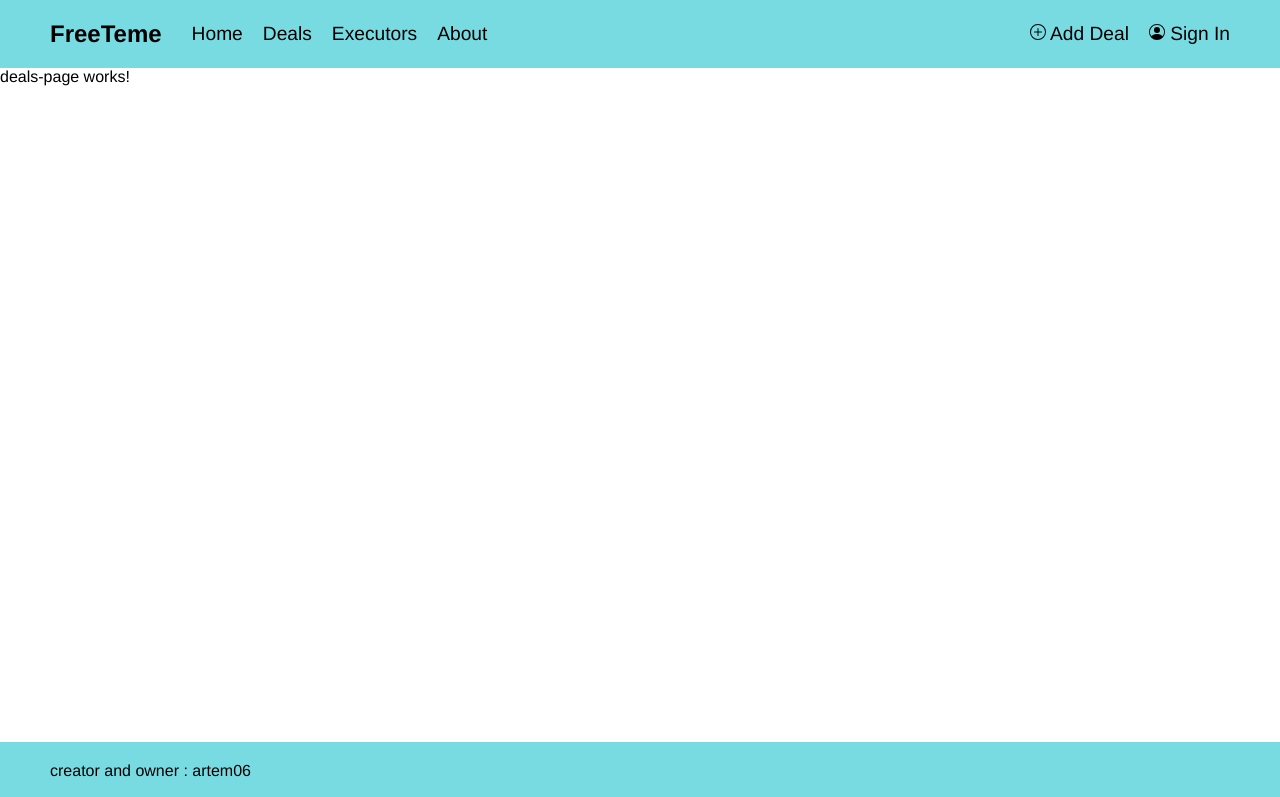
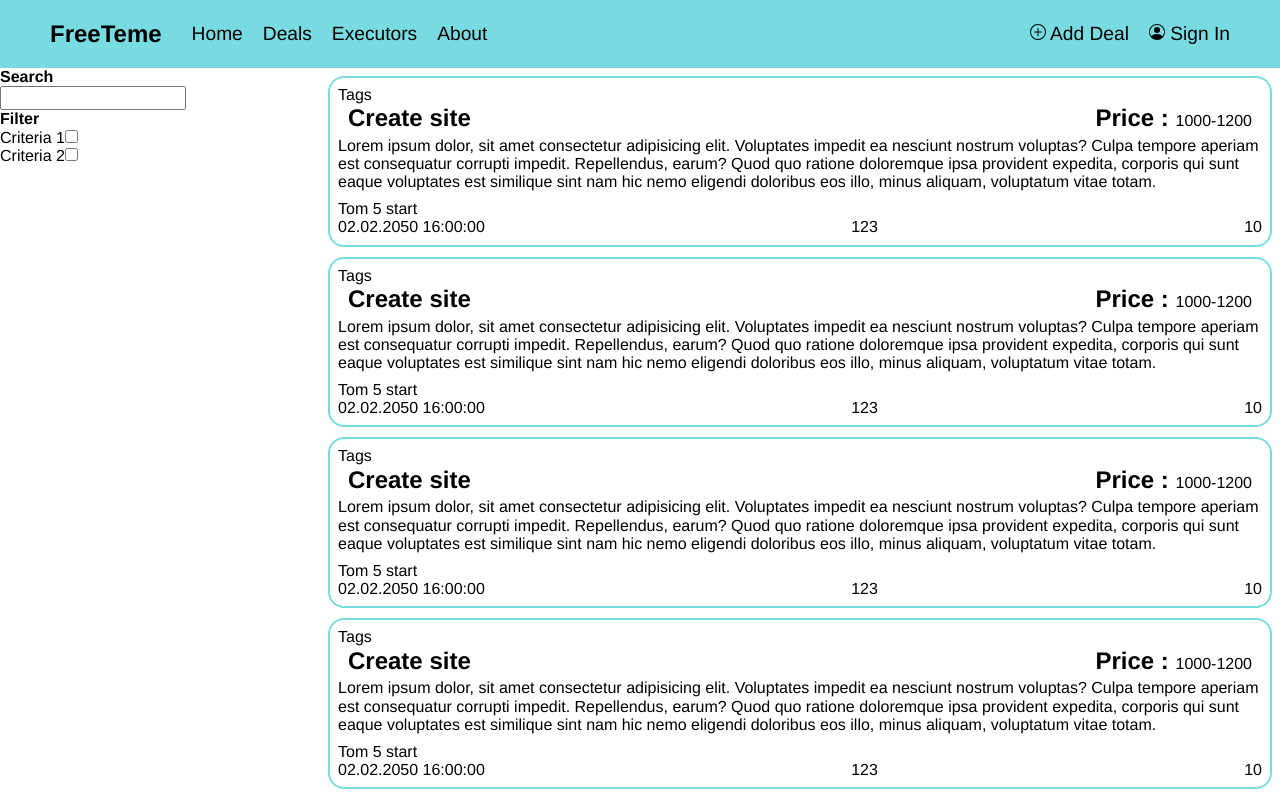
Before and after one commit to ArtemSoftware2006/FreeTeme-angular, an Angular app: page /deals in a window 1280 px wide. Shown: the top 797 px of the page. Built offline with nearby package versions, Linux system fonts and the light colour scheme.

Commit message:
Добавил карточки Заказов

```diff
--- a/src/app/app.config.ts
+++ b/src/app/app.config.ts
@@ -1,8 +1,17 @@
-import { ApplicationConfig } from '@angular/core';
+import { ApplicationConfig, importProvidersFrom } from '@angular/core';
 import { provideRouter } from '@angular/router';
 
 import { routes } from './app.routes';
+import { HTTP_INTERCEPTORS, HttpClientModule } from '@angular/common/http';
+import { AuthorizationInterceptorService } from './services/interceptors/authorization-interceptor.service';
 
 export const appConfig: ApplicationConfig = {
-  providers: [provideRouter(routes)]
+  providers: [provideRouter(routes),
+    importProvidersFrom(HttpClientModule),
+    {
+      provide: HTTP_INTERCEPTORS,
+      multi: true,
+      useExisting: AuthorizationInterceptorService
+    }
+  ]
 };
--- /dev/null
+++ b/src/app/components/deal-card/deal-card.component.scss
@@ -0,0 +1,53 @@
+@import "../../../shared/variables.scss";
+
+.deal-card {
+    &__wrapper {
+        display: flex;
+        flex-direction: column;
+        padding: 8px;
+        border: 2px solid $color-primary;
+        border-radius: 1rem;
+    }
+
+    &__tags {
+        display: flex;
+        flex-direction: row;
+    }
+
+    &__head {
+        display: flex;
+        flex-direction: row;
+        justify-content: space-between;
+        margin-bottom: 5px;
+    }
+
+    &__title {
+        margin-left: 10px;
+        font-size: $font-size-1;
+        font-weight: bold;
+    }
+
+    &__price {
+
+        margin-right: 10px;
+        &-text {
+            font-size: $font-size-1;
+            font-weight: bold;
+        }
+    }
+
+    &__description {
+        margin-bottom: 8px;
+    }
+
+    &__employer {
+        display:  flex;
+        flex-direction: column;
+    }
+
+    &__footer {
+        display: flex;
+        flex-direction: row;
+        justify-content: space-between;
+    }
+}
--- a/src/app/pages/deals-page/deals-page.component.html
+++ b/src/app/pages/deals-page/deals-page.component.html
@@ -1 +1,20 @@
-<p>deals-page works!</p>
+<div class="deals-page__wrapper">
+    <div class="deals-page__sidebar">
+        <h4>Search</h4>
+        <input type="text">
+
+        <h4>Filter</h4>
+        <label>Criteria 1</label>
+        <input type="checkbox">
+        <br>
+        <label>Criteria 2</label>
+        <input type="checkbox">
+    </div>
+    <div class="deals-page__content">
+        <app-deal-card></app-deal-card>
+        <app-deal-card></app-deal-card>
+        <app-deal-card></app-deal-card>
+        <app-deal-card></app-deal-card>
+        <app-deal-card></app-deal-card>
+    </div>
+</div>
--- a/src/app/pages/deals-page/deals-page.component.scss
+++ b/src/app/pages/deals-page/deals-page.component.scss
@@ -0,0 +1,19 @@
+.deals-page {
+
+    &__wrapper {
+        display: grid;
+        grid-template-columns: 1fr 3fr;
+        grid-template-rows: auto-fill;
+    }
+
+    &__sidebar {
+
+    }
+
+    &__content {
+        padding: 8px;
+        display: flex;
+        flex-direction: column;
+        gap: 10px;
+    }
+}
--- a/src/app/pages/deals-page/deals-page.component.ts
+++ b/src/app/pages/deals-page/deals-page.component.ts
@@ -1,9 +1,10 @@
 import { Component } from '@angular/core';
+import { DealCardComponent } from '../../components/deal-card/deal-card.component';
 
 @Component({
   selector: 'app-deals-page',
   standalone: true,
-  imports: [],
+  imports: [DealCardComponent],
   templateUrl: './deals-page.component.html',
   styleUrl: './deals-page.component.scss'
 })
```
Also changed, not shown: src/app/components/UI/button/switcher/switcher.component.ts (added, +13 -0 lines), src/app/components/deal-card/deal-card.component.ts (added, +12 -0 lines), src/app/components/UI/button/switcher/switcher.component.html (added), src/app/components/UI/button/switcher/switcher.component.scss (added), 2 other files (tests, documents, lock files or other folders).
